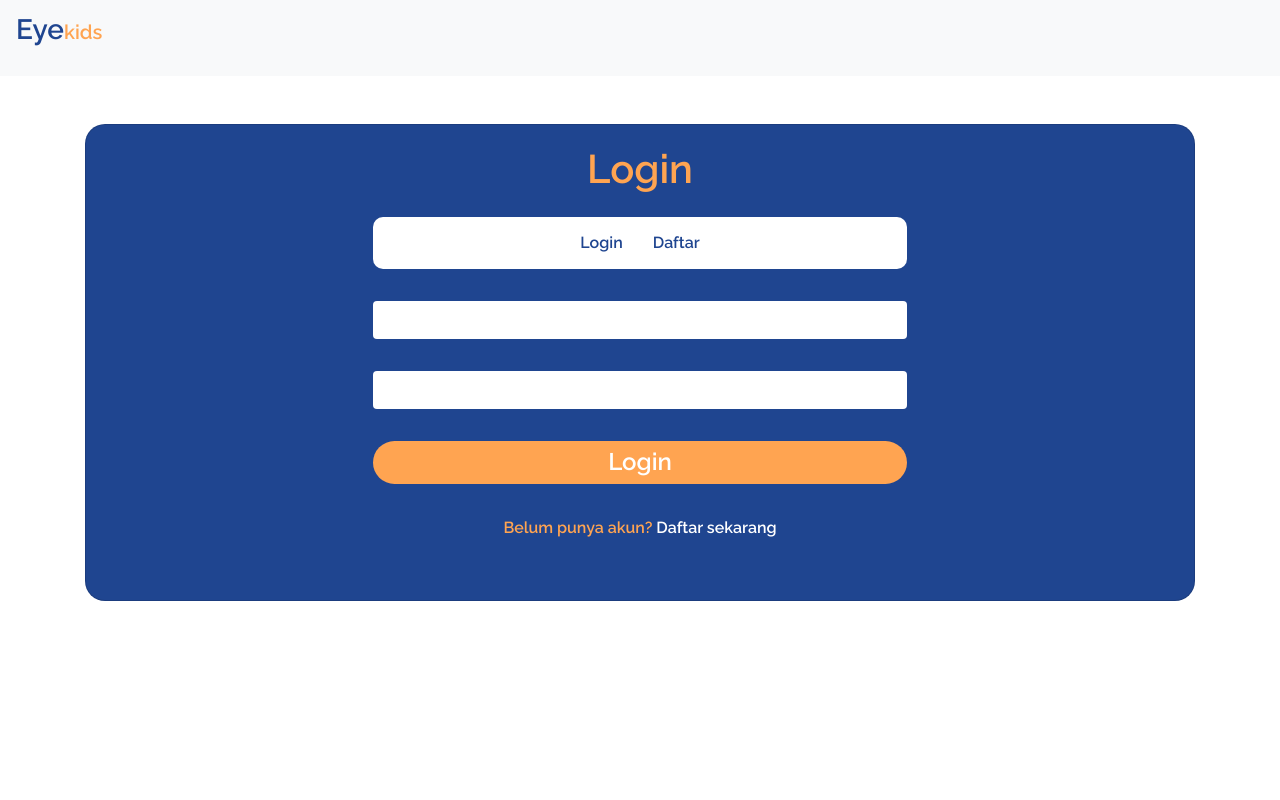
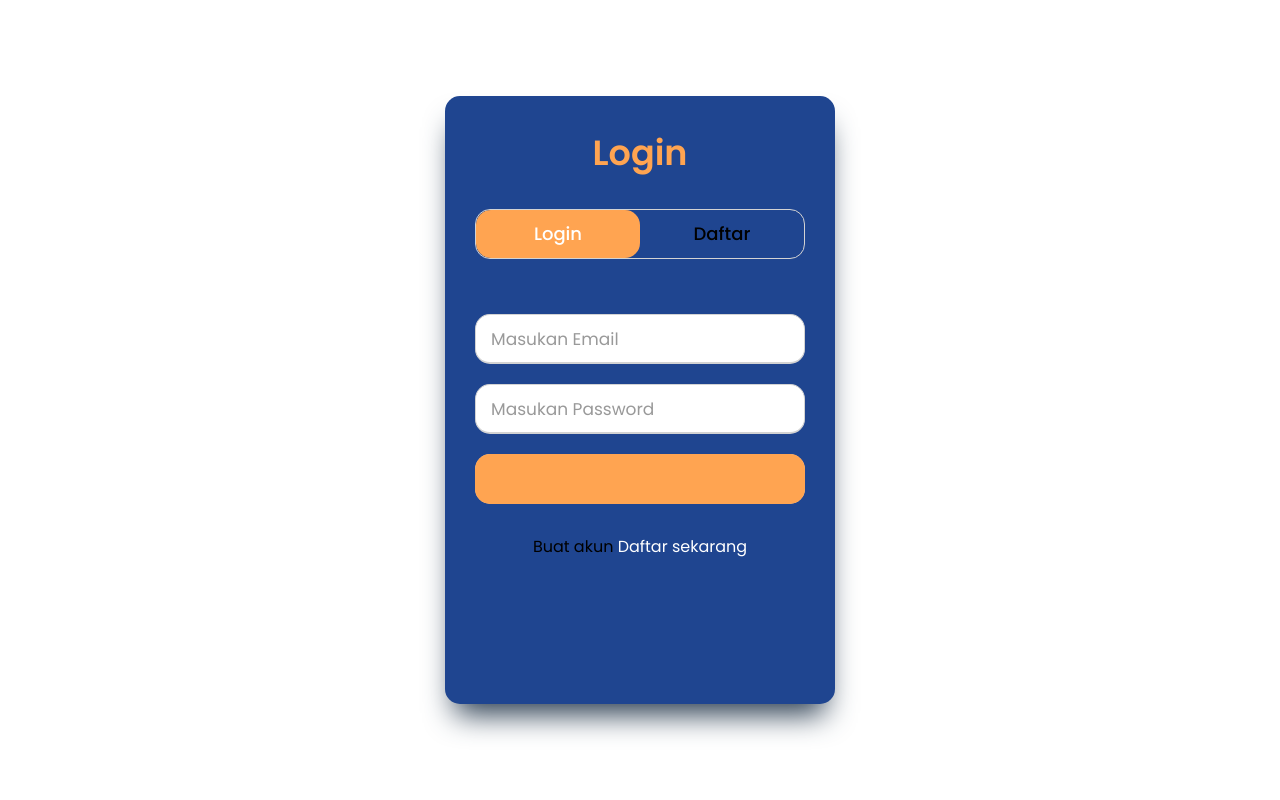
Before and after one commit to rixkyduwi/Deteksi-penyakit-mata-pada-anak-YOLOv8, a Flask app: template app/templates/user/login.html in a window 1280 px wide. Run offline with Flask 3, Linux system fonts and the light colour scheme; the template is opened without the code that fills it, so the values that code supplies are empty; some libraries are stand-ins or nearby versions.

Commit message:
update login_register_user
Co-Authored-By: zulfatunnisa <80380143+zulfatunnisa@users.noreply.github.com>

```diff
--- a/app/login.py
+++ b/app/login.py
@@ -141,7 +141,7 @@ def register_user():
     # Check if the username already exists
     print(username+' | '+password+' | ')
     if user_datastore.find_user(username=username):
-        return jsonify({"msg": "Username already  exists"}), 400
+        return jsonify({"msg": "Username already exists"}), 400
 
     # Hash the password before storing it
     hashed_password = bcrypt.generate_password_hash(password).decode('utf-8')
--- /dev/null
+++ b/app/static/login_register_user/script.js
@@ -0,0 +1,17 @@
+const loginText = document.querySelector(".title-text .login");
+      const loginForm = document.querySelector("form.login");
+      const loginBtn = document.querySelector("label.login");
+      const signupBtn = document.querySelector("label.signup");
+      const signupLink = document.querySelector("form .signup-link a");
+      signupBtn.onclick = (()=>{
+        loginForm.style.marginLeft = "-50%";
+        loginText.style.marginLeft = "-50%";
+      });
+      loginBtn.onclick = (()=>{
+        loginForm.style.marginLeft = "0%";
+        loginText.style.marginLeft = "0%";
+      });
+      signupLink.onclick = (()=>{
+        signupBtn.click();
+        return false;
+      });
--- /dev/null
+++ b/app/static/login_register_user/style.css
@@ -0,0 +1,185 @@
+@import url('https://fonts.googleapis.com/css?family=Poppins:400,500,600,700&display=swap');
+*{
+  margin: 0;
+  padding: 0;
+  box-sizing: border-box;
+  font-family: 'Poppins', sans-serif;
+}
+html,body{
+  display: grid;
+  height: 100%;
+  width: 100%;
+  place-items: center;
+  /*background-color: #8EC5FC;*/
+  background-image: #fff;
+
+}
+::selection{
+  background: #1a75ff;
+  color: #fff;
+}
+.wrapper{
+  overflow: hidden;
+  max-width: 390px;
+  background: #1F4590;
+  padding: 30px;
+  border-radius: 15px;
+  box-shadow: rgb(38, 57, 77) 0px 20px 30px -10px;
+}
+.wrapper .title-text{
+  display: flex;
+  width: 200%;
+  color: #FFA451;
+}
+.wrapper .title{
+  width: 50%;
+  font-size: 35px;
+  font-weight: 600;
+  text-align: center;
+  transition: all 0.6s cubic-bezier(0.68,-0.55,0.265,1.55);
+}
+.wrapper .slide-controls{
+  position: relative;
+  display: flex;
+  height: 50px;
+  width: 100%;
+  overflow: hidden;
+  margin: 30px 0 10px 0;
+  justify-content: space-between;
+  border: 1px solid lightgrey;
+  border-radius: 15px;
+}
+.slide-controls .slide{
+  height: 100%;
+  width: 100%;
+  color: #fff;
+  font-size: 18px;
+  font-weight: 500;
+  text-align: center;
+  line-height: 48px;
+  cursor: pointer;
+  z-index: 1;
+  transition: all 0.6s ease;
+}
+.slide-controls label.signup{
+  color: #1F4590;
+}
+.slide-controls .slider-tab{
+  position: absolute;
+  height: 100%;
+  width: 50%;
+  left: 0;
+  z-index: 0;
+  border-radius: 15px;
+  background: #FFA451;
+  transition: all 0.6s cubic-bezier(0.68,-0.55,0.265,1.55);
+}
+input[type="radio"]{
+  display: none;
+}
+#signup:checked ~ .slider-tab{
+  left: 50%;
+}
+#signup:checked ~ label.signup{
+  color: #fff;
+  cursor: default;
+  user-select: none;
+}
+#signup:checked ~ label.login{
+  color: #000;
+}
+#login:checked ~ label.signup{
+  color: #000;
+}
+#login:checked ~ label.login{
+  cursor: default;
+  user-select: none;
+}
+.wrapper .form-container{
+  width: 100%;
+  overflow: hidden;
+}
+.form-container .form-inner{
+  display: flex;
+  width: 200%;
+}
+.form-container .form-inner form{
+  width: 50%;
+  transition: all 0.6s cubic-bezier(0.68,-0.55,0.265,1.55);
+}
+.form-inner form .field{
+  height: 50px;
+  width: 100%;
+  margin-top: 20px;
+}
+.form-inner form .field input{
+  height: 100%;
+  width: 100%;
+  outline: none;
+  padding-left: 15px;
+  border-radius: 15px;
+  border: 1px solid lightgrey;
+  border-bottom-width: 2px;
+  font-size: 17px;
+  transition: all 0.3s ease;
+}
+.form-inner form .field input:focus{
+  border-color: #1a75ff;
+  /* box-shadow: inset 0 0 3px #fb6aae; */
+}
+.form-inner form .field input::placeholder{
+  color: #999;
+  transition: all 0.3s ease;
+}
+form .field input:focus::placeholder{
+  color: #1a75ff;
+}
+.form-inner form .pass-link{
+  margin-top: 5px;
+}
+.form-inner form .signup-link{
+  text-align: center;
+  margin-top: 30px;
+}
+.form-inner form .pass-link a,
+.form-inner form .signup-link a{
+  color: #fff;
+  text-decoration: none;
+}
+.form-inner form .pass-link a:hover,
+.form-inner form .signup-link a:hover{
+  text-decoration: underline;
+}
+form .btn{
+  height: 50px;
+  width: 100%;
+  border-radius: 15px;
+  position: relative;
+  overflow: hidden;
+}
+form .btn .btn-layer{
+  height: 100%;
+  width: 300%;
+  position: absolute;
+  left: -100%;
+  background: #FFA451;
+  border-radius: 15px;
+  transition: all 0.4s ease;;
+}
+form .btn:hover .btn-layer{
+  left: 0;
+}
+form .btn input[type="submit"]{
+  height: 100%;
+  width: 100%;
+  z-index: 1;
+  position: relative;
+  background: none;
+  border: none;
+  color: #fff;
+  padding-left: 0;
+  border-radius: 15px;
+  font-size: 20px;
+  font-weight: 500;
+  cursor: pointer;
+}
--- a/app/templates/user/login.html
+++ b/app/templates/user/login.html
@@ -9,101 +9,62 @@
 <head>
   <meta charset="UTF-8">
   <meta name="viewport" content="width=device-width, initial-scale=1.0">
-  <title>EyeKids</title>
-  <!-- Link to Google Fonts Raleway -->
-  <link href="https://fonts.googleapis.com/css2?family=Raleway:wght@400;600;700&display=swap" rel="stylesheet">
-  <link href="https://maxcdn.bootstrapcdn.com/bootstrap/4.5.2/css/bootstrap.min.css" rel="stylesheet">
-  <style>
-    body {
-      display: flex;
-      flex-direction: column;
-      min-height: 100vh;
-      font-family: 'Raleway', sans-serif;
-      font-weight: 600;
-    }
-    .btn-custom{
-        border-radius: 60px;
-    }
-    .custom-bg-info{
-        background-color: #1F4590;
-    }
-    .custom-text-info{
-        color: #1F4590;
-    }
-    .custom-bg-warning{
-        background-color: #FFA451;
-    }
-    .custom-text-warning{
-        color:#FFA451;
-    }
-    .font-bold {
-      font-weight: 700;
-    }
-    .font-semibold {
-      font-weight: 600;
-    }
-    .font-regular {
-      font-weight: 400;
-    }
-    .navbar-brand {
-      align-items: baseline;
-    }
-    .border-medium{
-        border-radius: 10px;
-    }
-  </style>
+  <title>Membuat Form Login</title>
+  <link rel="stylesheet" href="/static/login__register_user/style.css">
 </head>
 <body>
-   <!-- Topbar -->
-   <nav class="navbar navbar-expand-lg navbar-light bg-light">
-    <a class="navbar-brand d-flex " href="#">
-        <h3 class="custom-text-info font-semibold">Eye</h3><p class="custom-text-warning font-semibold">kids</p>
-    </a>
-    <div></div>
-    <div></div>
-  </nav>
-
-  <!-- Call to Action Section -->
-  <section class="container my-5">
-    {% with messages = get_flashed_messages() %}
-    {% if messages %}
-        <div style="
-        position: fixed;
-        top: 0;
-        right: 0;
-        z-index: 9999;"
-        class="mt-3 mr-2 alert alert-success alert-dismissible fade show"
-        role="alert">
-        <button type="button" class="close" data-dismiss="alert" aria-label="Close">
-            <span aria-hidden="true">&times;</span>
-          </button>
-        {{ messages[0] }}
+<div class="wrapper">
+      <div class="title-text">
+        <div class="title login">Login</div>
+        <div class="title signup">Registrasi</div>
+      </div>
+      <div class="form-container">
+        <div class="slide-controls">
+          <input type="radio" name="slide" id="login" checked>
+          <input type="radio" name="slide" id="signup">
+          <label for="login" class="slide login">Login</label>
+          <label for="signup" class="slide signup">Daftar</label>
+          <div class="slider-tab"></div>
+        </div>
+        <div class="form-inner">
+          <form action="#" class="login">
+            <pre>
+            </pre>
+            <div class="field">
+              <input type="text" placeholder="Masukan Email " required>
+            </div>
+            <div class="field">
+              <input type="password" placeholder="Masukan Password" required>
+            </div>
+            <div class="field btn">
+              <div class="btn-layer"></div>
+              <input id="login" type="button" value="Login">
+            </div>
+            <div class="signup-link">Buat akun <a href="">Daftar sekarang</a></div>
+          </form>
+          <form action="#" class="signup">
+            <div class="field">
+              <input type="text" placeholder="Masukan Nama" required>
+            </div>
+            <div class="field">
+              <input type="text" placeholder="Masukan Email" required>
+            </div>
+            <div class="field">
+              <input type="password" placeholder="Masukan Password" required>
+            </div>
+            <div class="field">
+              <input type="password" placeholder="Ulangi password" required>
+            </div>
+            <div class="field btn">
+              <div class="btn-layer"></div>
+              <input id="daftar" type="button" value="Daftar">
+            </div>
+            <div class="signup-link">Sudah punya akun? <a href="">Login</a></div>
+          </form>
+        </div>
+      </div>
     </div>
-    {% endif %}
-    {% endwith %}
-
-    <div class="card custom-bg-info border-medium" style="border-radius: 20px;">
-        <div class="card-body text-center ">
-            <h1 class="font-semibold custom-text-warning"> Login</h1>
-            <div class="btn bg-white mt-3 mb-3 border-medium col-md-6" id="header">
-                <a class="btn font-semibold custom-text-info border-medium">Login</a>
-                <a class="btn font-semibold custom-text-info border-medium">Daftar</a>
-            </div><br>
-            <form class="form text-center" id="form-login">
-                <p class="font-semibold text-danger" id="msg">username / password salah</p>
-                <input class="btn bg-white mt-3 mb-3 text-center col-md-6 font-semibold font-regular" type="text" name="username" id="username"><br>
-                <input class="btn bg-white mt-3 mb-3 text-center col-md-6 font-semibold font-regular" type="password" name="password" id="password"><br>
-                <button type="button" id="login" class="col-md-6 mt-3 mb-3 btn btn-custom custom-bg-warning text-white">
-                <h4 class="font-semibold" style="margin-bottom: 0px;">Login</h4>
-                </button>
-            </form>
-            <div class="mt-3 mb-3 border-medium" id="">
-                <a class="font-semibold custom-text-warning" style="text-decoration: none;">Belum punya akun? </a>
-                <a class="font-semibold text-white"> Daftar sekarang</a>
-            </div><br>
-        </div>
-    </div>
-  </section>
+  <script  src="/static/login__register_user/script.js"></script>
 
   <script src="https://code.jquery.com/jquery-3.5.1.min.js"></script>
   <script src="https://cdn.jsdelivr.net/npm/@popperjs/core@2.9.2/dist/umd/popper.min.js"></script>
@@ -113,9 +74,15 @@
     function saveTokenToLocalStorage(token) {
         localStorage.setItem('jwt_token', token);
     }
-    function kirim(){
+    function kirim_login(pilihan){
+        if (pilihan==="login"){
+            var uri = "/login_user/proses";
+        }
+        else{
+            var uri = "/bikin_akun_user";
+        }
         $.ajax({
-            url: '/login_user/proses',
+            url: uri,
             method: 'POST',
             contentType: 'application/json',
             data: JSON.stringify({
@@ -125,7 +92,7 @@
             success: function(response) {
                 // Proses respons dari server
                 console.log(response);
-                if(response=="username salah" || response=="password salah"){
+                if(response=="Username and password are required" || response=="Username already exists"){
                     document.getElementById("msg").innerText = response;
                     document.getElementById("msg").style.display = "block";
                 } else {
@@ -133,9 +100,12 @@
                     window.location.href = '/user/dashboard';
                 }
             }
-        });
-    }
-    document.getElementById("login").addEventListener("click", kirim);
+        })
+
+        };
+
+    document.getElementById("login").addEventListener("click", kirim("login"));
+    document.getElementById("daftar").addEventListener("click", kirim("register"));
   </script>
 </body>
 </html>
```
Also changed, not shown: cek_versi_yolo.py (deleted, +0 -14 lines), README.md, output.jpg (deleted).
